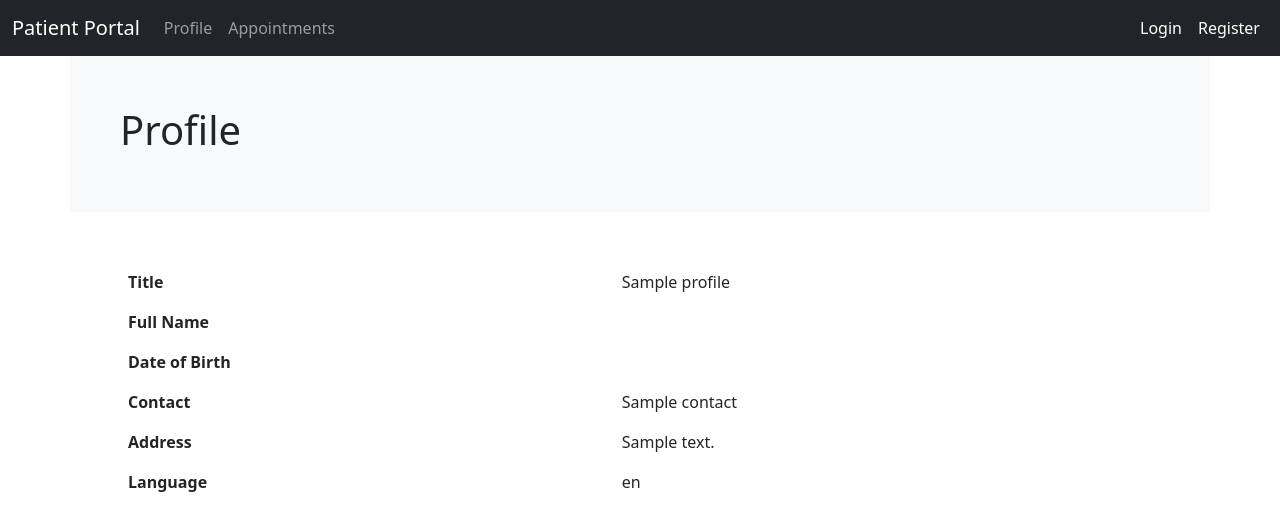
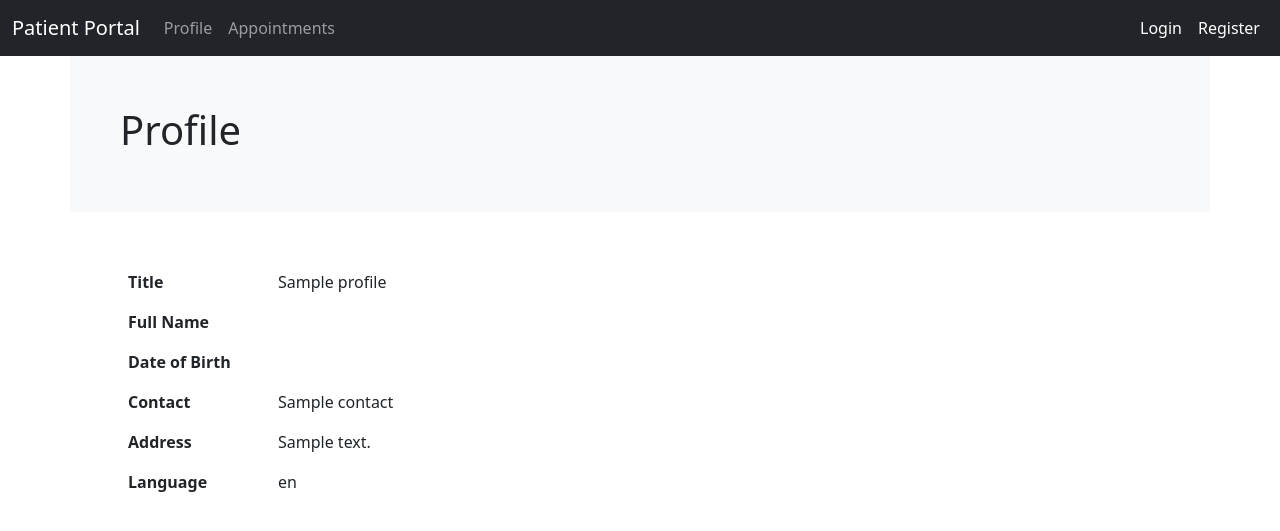
Before and after one commit to kelhwh/fhir-flask-client-web-app, a Flask app: template application/templates/profile.html in a window 1280 px wide. Shown: the top 531 px of the page. Run offline with Flask 2, Linux system fonts and the light colour scheme; the template is opened without the code that fills it: most values are stand-ins (such as "Sample title", 1, 10 or a date in 2020).

Commit message:
Fixd width in profile table

```diff
--- a/application/templates/profile.html
+++ b/application/templates/profile.html
@@ -7,7 +7,7 @@
     <table class="table table-borderless">
       <tbody>
         <tr>
-          <th>Title</th>
+          <th style="width: 150px">Title</th>
           <td>{{ profile['title'] }}</td>
         </tr>
         <tr>
```
